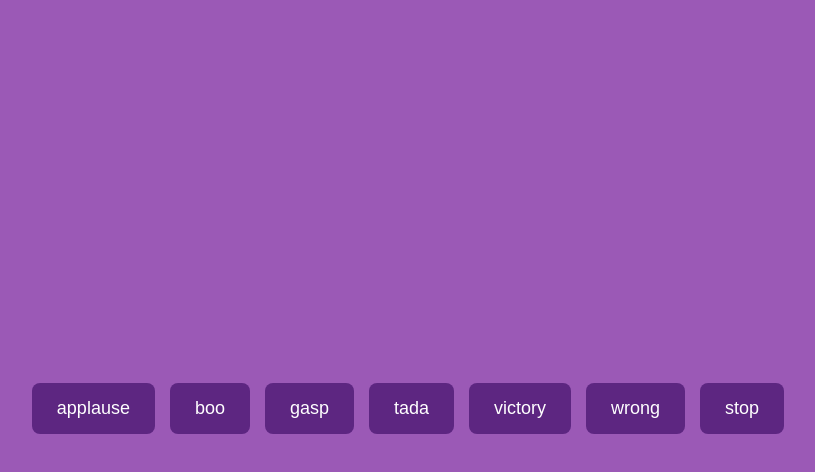
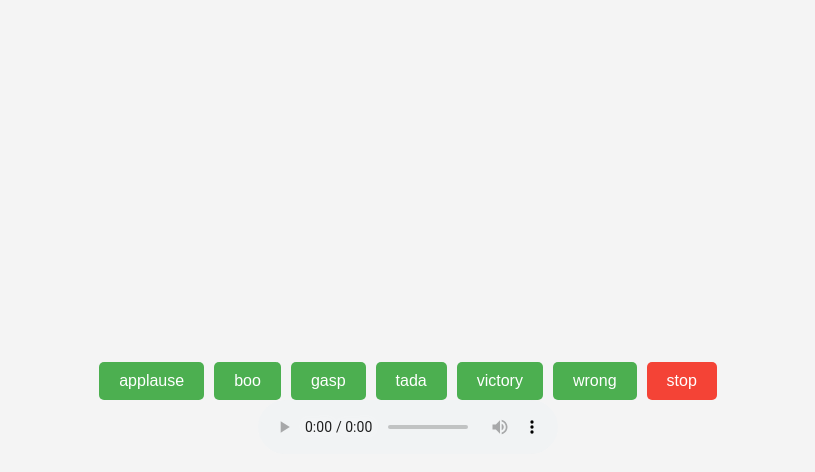
Before and after one commit to acciojob/Soundbar-HiteshRathi02, a website: page main.html in a window 1280 px wide. Both pictures are taken after a click on the button "applause". Shown: the whole page, without its empty margins (232-1047 px from the left). Drawn offline with Linux system fonts and the light colour scheme.

Commit message:
created a submission

```diff
--- a/script.js
+++ b/script.js
@@ -1,19 +1,32 @@
-const sounds = ["applause", "boo", "gasp", "tada", "victory", "wrong"];
-const stopButton = document.querySelector(".stop");
+const sounds = ['applause', 'boo', 'gasp', 'tada', 'victory', 'wrong'];
+const buttons = document.querySelectorAll('.btn');
+const stopButton = document.querySelector('.stop');
 
-sounds.forEach(sound => {
-    const audio = new Audio(`sounds/${sound}.mp3`);
-    document.querySelector(`[data-sound="${sound}"]`).addEventListener("click", () => {
-        stopSounds();
-        audio.play();
-    });
+let currentAudio = null;
+
+buttons.forEach(button => {
+  button.addEventListener('click', () => {
+    // Stop and remove any existing audio
+    if (currentAudio) {
+      currentAudio.pause();
+      currentAudio.currentTime = 0;
+      currentAudio.remove(); // important to clean up for Cypress
+    }
+
+    const sound = button.getAttribute('data-sound');
+    currentAudio = document.createElement('audio');
+    currentAudio.src = `sounds/${sound}.mp3`;
+    currentAudio.setAttribute('controls', ''); // Optional, helps Cypress detect it
+    document.body.appendChild(currentAudio);   // Required for Cypress to detect
+    currentAudio.play();
+  });
 });
 
-stopButton.addEventListener("click", stopSounds);
-
-function stopSounds() {
-    document.querySelectorAll("audio").forEach(audio => {
-        audio.pause();
-        audio.currentTime = 0;
-    });
-}
+stopButton.addEventListener('click', () => {
+  if (currentAudio) {
+    currentAudio.pause();
+    currentAudio.currentTime = 0;
+    currentAudio.remove();
+    currentAudio = null;
+  }
+});
--- a/styles.css
+++ b/styles.css
@@ -1,26 +1,34 @@
 body {
-    background-color: #9b59b6;
-    display: flex;
-    justify-content: center;
-    align-items: center;
-    height: 100vh;
+  display: flex;
+  justify-content: center;
+  align-items: center;
+  flex-direction: column;
+  font-family: sans-serif;
+  min-height: 100vh;
+  background: #f4f4f4;
 }
 
 #buttons {
-    display: flex;
-    gap: 15px;
+  display: flex;
+  flex-wrap: wrap;
+  gap: 10px;
 }
 
 .btn, .stop {
-    background-color: #5d2681;
-    color: white;
-    border: none;
-    padding: 15px 25px;
-    font-size: 18px;
-    cursor: pointer;
-    border-radius: 8px;
+  padding: 10px 20px;
+  font-size: 16px;
+  cursor: pointer;
+  border: none;
+  border-radius: 5px;
+  background: #4CAF50;
+  color: white;
+  transition: 0.3s;
 }
 
 .btn:hover, .stop:hover {
-    background-color: #4a1e68;
+  background: #388E3C;
 }
+
+.stop {
+  background: #f44336;
+}
```
